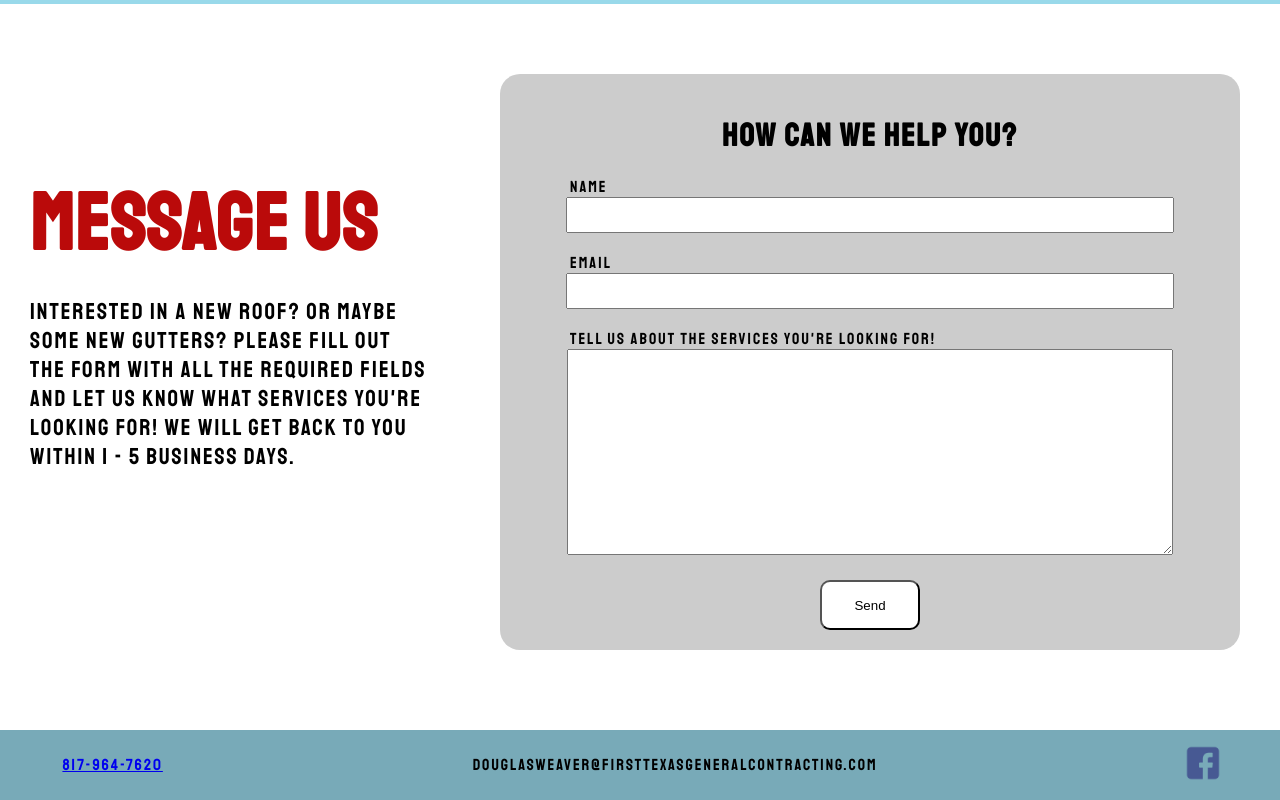
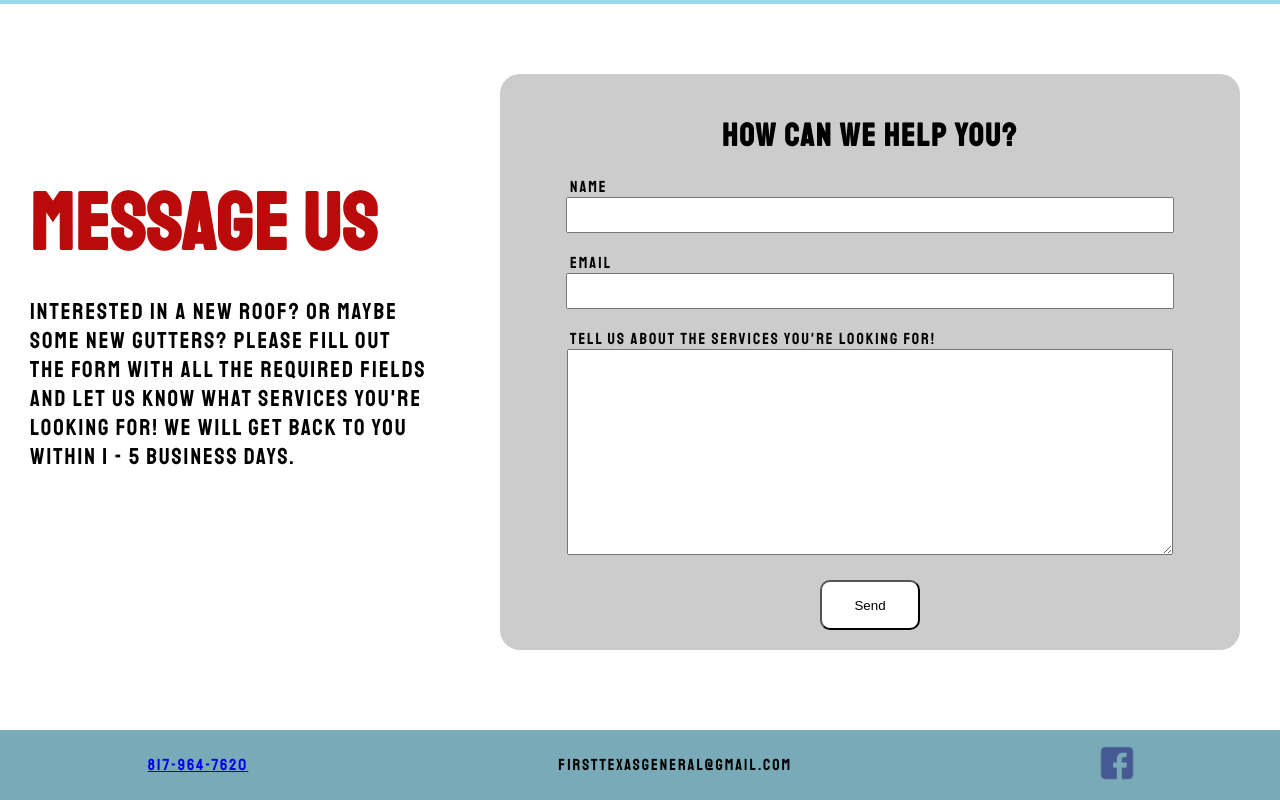
Before and after one commit to aweaver0124/First-Texas-Website, a React (Create React App) app in the folder first-texas-gc-website/: page /contact in a window 1280 px wide. Shown: the part 703-1503 px from the top of the page. Built offline with nearby package versions, Linux system fonts and the light colour scheme.

Commit message:
changed footer

```diff
--- a/first-texas-gc-website/src/Footer.js
+++ b/first-texas-gc-website/src/Footer.js
@@ -5,7 +5,7 @@ function Footer(){
     return(
         <div id="footer">
             <a href="tel: 8179647620"><p>817-964-7620</p></a>
-            <p>douglasweaver@firsttexasgeneralcontracting.com</p>
+            <p>firsttexasgeneral@gmail.com</p>
             <a href="https://www.facebook.com/weaverdouglas1"><img src={facebook_icon} alt="facebook icon" height="50px" wdith="50px" /></a>
         </div>
     )
```
